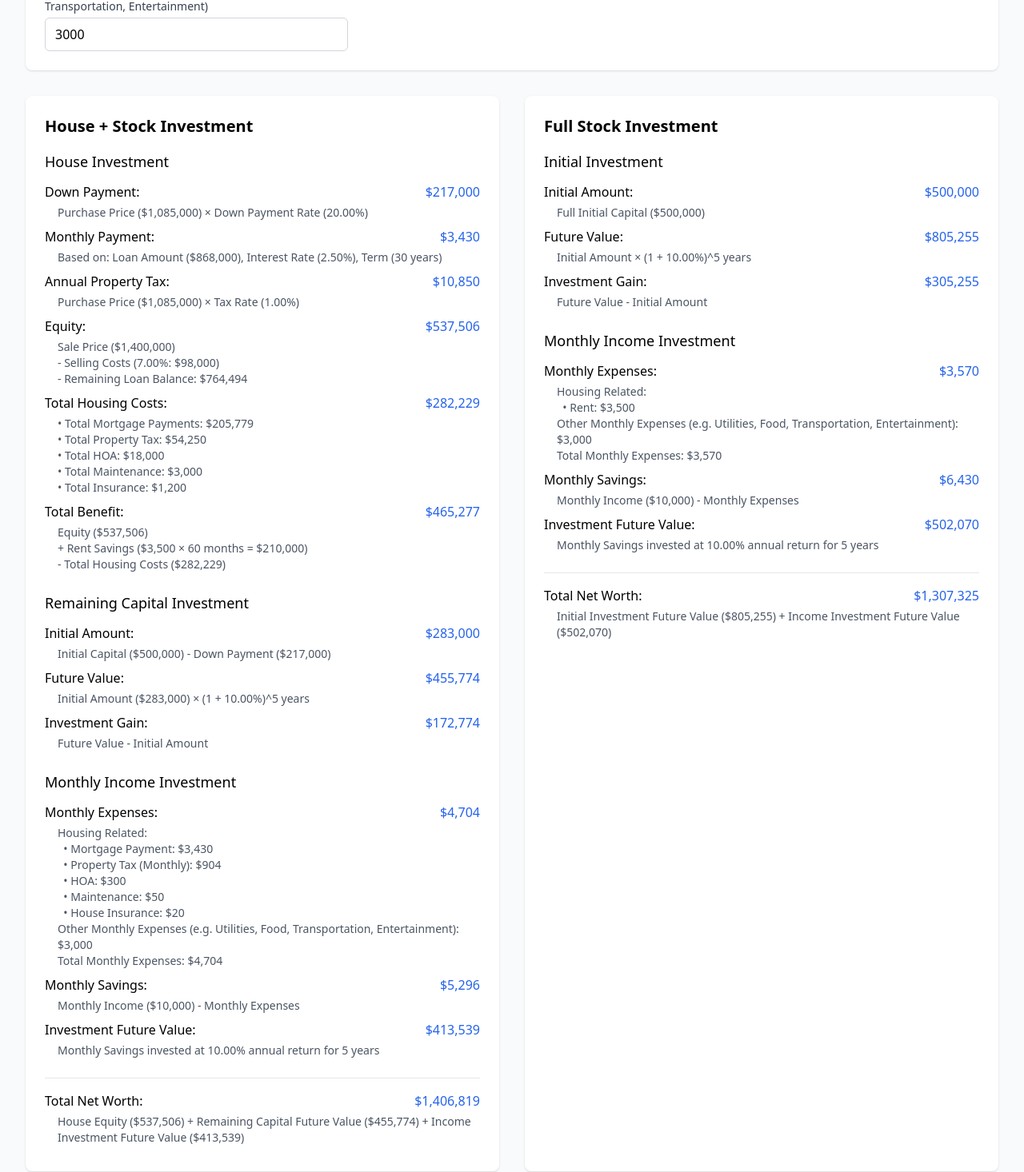
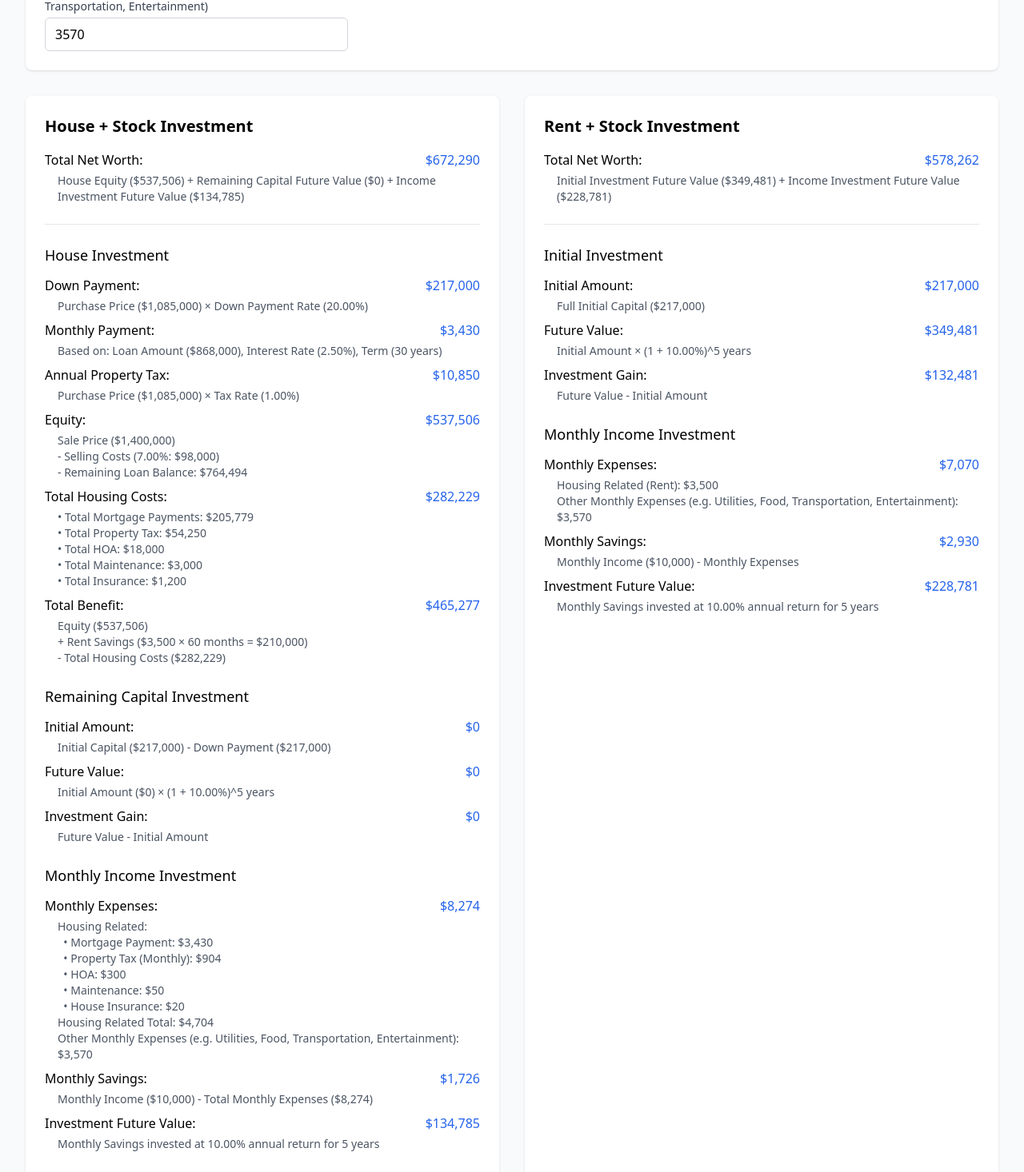
Before and after one commit to AICrafterZheng/danny_mono, a React (Create React App) app in the folder investment/: page / in a window 1280 px wide. Shown: the part 600-2066 px from the top of the page at 80% size. Built offline with nearby package versions, Linux system fonts and the light colour scheme.

Commit message:
fixed other monthly expenses

```diff
--- a/investment/src/App.js
+++ b/investment/src/App.js
@@ -44,7 +44,7 @@ const debounce = (func, wait) => {
 
 function App() {
   const [inputs, setInputs] = useState({
-    initialCapital: 500000,
+    initialCapital: 217000,
     monthlyIncome: 10000,
     purchasePrice: 1085000,
     downPaymentPercent: 0.20,
@@ -59,7 +59,7 @@ function App() {
     sellingCostPercent: 0.07,
     monthlyRent: 3500,
     stockInvestmentReturn: 0.10,
-    monthlyExpenses: 3000
+    otherMonthlyExpenses: 3570
   });
 
   const [results, setResults] = useState(null);
@@ -150,8 +150,8 @@ function App() {
               <div key={key} className="flex flex-col">
                 <label className="text-sm font-medium text-gray-700 mb-1">
                   {key === 'stockInvestmentReturn' ?
-                    'Stock Investment Return (e.g. S&P500)' :
-                    key === 'monthlyExpenses' ?
+                    'Stock Investment Return (e.g. S&P 500)' :
+                    key === 'otherMonthlyExpenses' ?
                     'Other Monthly Expenses (e.g. Utilities, Food, Transportation, Entertainment)' :
                     key
                       .replace(/([A-Z])/g, ' $1')
@@ -188,6 +188,13 @@ function App() {
               <div className="bg-white rounded-lg shadow p-6">
                 <h2 className="text-xl font-semibold mb-4">House + Stock Investment</h2>
                 <div className="space-y-6">
+                  <div className="pb-4 border-b">
+                    <CalcDetail
+                      label="Total Net Worth"
+                      value={results.house_scenario.total_net_worth}
+                      calculation={`House Equity (${formatCurrency(results.house_scenario.housing_results.buy_and_sell.equity_gain)}) + Remaining Capital Future Value (${formatCurrency(results.house_scenario.remaining_capital_investment.future_value)}) + Income Investment Future Value (${formatCurrency(results.house_scenario.income_investment.savings.investment_value)})`}
+                    />
+                  </div>
                   <div>
                     <h3 className="font-medium text-lg mb-3">House Investment</h3>
                     <CalcDetail
@@ -303,15 +310,35 @@ function App() {
                           <br />&nbsp;&nbsp;• HOA: {formatCurrency(inputs.hoaMonthly)}
                           <br />&nbsp;&nbsp;• Maintenance: {formatCurrency(inputs.maintenanceMonthly)}
                           <br />&nbsp;&nbsp;• House Insurance: {formatCurrency(inputs.insuranceMonthly)}
-                          <br />Other Monthly Expenses (e.g. Utilities, Food, Transportation, Entertainment): {formatCurrency(inputs.monthlyExpenses)}
-                          <br />Total Monthly Expenses: {formatCurrency(results.house_scenario.income_investment.inputs.monthly_expenses)}
+                          <br />Housing Related Total: {formatCurrency(
+                            results.house_scenario.housing_results.inputs.monthly_payment +
+                            results.house_scenario.housing_results.inputs.annual_property_tax / 12 +
+                            inputs.hoaMonthly +
+                            inputs.maintenanceMonthly +
+                            inputs.insuranceMonthly
+                          )}
+                          <br />Other Monthly Expenses (e.g. Utilities, Food, Transportation, Entertainment): {formatCurrency(inputs.otherMonthlyExpenses)}
                         </>
                       }
                     />
                     <CalcDetail
                       label="Monthly Savings"
-                      value={results.house_scenario.income_investment.inputs.monthly_savings}
-                      calculation={`Monthly Income (${formatCurrency(inputs.monthlyIncome)}) - Monthly Expenses`}
+                      value={inputs.monthlyIncome - (
+                        results.house_scenario.housing_results.inputs.monthly_payment +
+                        results.house_scenario.housing_results.inputs.annual_property_tax / 12 +
+                        inputs.hoaMonthly +
+                        inputs.maintenanceMonthly +
+                        inputs.insuranceMonthly +
+                        inputs.otherMonthlyExpenses
+                      )}
+                      calculation={`Monthly Income (${formatCurrency(inputs.monthlyIncome)}) - Total Monthly Expenses (${formatCurrency(
+                        results.house_scenario.housing_results.inputs.monthly_payment +
+                        results.house_scenario.housing_results.inputs.annual_property_tax / 12 +
+                        inputs.hoaMonthly +
+                        inputs.maintenanceMonthly +
+                        inputs.insuranceMonthly +
+                        inputs.otherMonthlyExpenses
+                      )})`}
                     />
                     <CalcDetail
                       label="Investment Future Value"
@@ -319,20 +346,20 @@ function App() {
                       calculation={`Monthly Savings invested at ${formatPercent(inputs.stockInvestmentReturn)} annual return for ${inputs.holdingPeriodYears} years`}
                     />
                   </div>
-                  <div className="pt-4 border-t">
-                    <CalcDetail
-                      label="Total Net Worth"
-                      value={results.house_scenario.total_net_worth}
-                      calculation={`House Equity (${formatCurrency(results.house_scenario.housing_results.buy_and_sell.equity_gain)}) + Remaining Capital Future Value (${formatCurrency(results.house_scenario.remaining_capital_investment.future_value)}) + Income Investment Future Value (${formatCurrency(results.house_scenario.income_investment.savings.investment_value)})`}
-                    />
-                  </div>
                 </div>
               </div>
 
               {/* Full Stock Scenario */}
               <div className="bg-white rounded-lg shadow p-6">
-                <h2 className="text-xl font-semibold mb-4">Full Stock Investment</h2>
+                <h2 className="text-xl font-semibold mb-4">Rent + Stock Investment</h2>
                 <div className="space-y-6">
+                  <div className="pb-4 border-b">
+                    <CalcDetail
+                      label="Total Net Worth"
+                      value={results.full_stock_scenario.total_net_worth}
+                      calculation={`Initial Investment Future Value (${formatCurrency(results.full_stock_scenario.initial_investment.future_value)}) + Income Investment Future Value (${formatCurrency(results.full_stock_scenario.income_investment.savings.investment_value)})`}
+                    />
+                  </div>
                   <div>
                     <h3 className="font-medium text-lg mb-3">Initial Investment</h3>
                     <CalcDetail
@@ -358,10 +385,8 @@ function App() {
                       value={results.full_stock_scenario.income_investment.inputs.monthly_expenses}
                       calculation={
                         <>
-                          Housing Related:
-                          <br />&nbsp;&nbsp;• Rent: {formatCurrency(inputs.monthlyRent)}
-                          <br />Other Monthly Expenses (e.g. Utilities, Food, Transportation, Entertainment): {formatCurrency(inputs.monthlyExpenses)}
-                          <br />Total Monthly Expenses: {formatCurrency(results.full_stock_scenario.income_investment.inputs.monthly_expenses)}
+                          Housing Related (Rent): {formatCurrency(inputs.monthlyRent)}
+                          <br />Other Monthly Expenses (e.g. Utilities, Food, Transportation, Entertainment): {formatCurrency(inputs.otherMonthlyExpenses)}
                         </>
                       }
                     />
@@ -374,13 +399,6 @@ function App() {
                       label="Investment Future Value"
                       value={results.full_stock_scenario.income_investment.savings.investment_value}
                       calculation={`Monthly Savings invested at ${formatPercent(inputs.stockInvestmentReturn)} annual return for ${inputs.holdingPeriodYears} years`}
-                    />
-                  </div>
-                  <div className="pt-4 border-t">
-                    <CalcDetail
-                      label="Total Net Worth"
-                      value={results.full_stock_scenario.total_net_worth}
-                      calculation={`Initial Investment Future Value (${formatCurrency(results.full_stock_scenario.initial_investment.future_value)}) + Income Investment Future Value (${formatCurrency(results.full_stock_scenario.income_investment.savings.investment_value)})`}
                     />
                   </div>
                 </div>
--- a/investment/src/utils/calculations.js
+++ b/investment/src/utils/calculations.js
@@ -55,7 +55,7 @@ export const calculateInvestmentScenarios = ({
   sellingCostPercent,
   monthlyRent,
   stockInvestmentReturn,
-  monthlyExpenses,
+  otherMonthlyExpenses,
 }) => {
   // Calculate house purchase scenario
   const downPayment = purchasePrice * downPaymentPercent;
@@ -76,10 +76,8 @@ export const calculateInvestmentScenarios = ({
   const sellingCosts = salePrice * sellingCostPercent;
 
   // Calculate total monthly expenses for both scenarios
-  const otherMonthlyExpenses = Object.values(monthlyExpenses).reduce((sum, expense) => sum + expense, 0);
-
   const houseMonthlyExpenses = monthlyPayment + monthlyPropertyTax + hoaMonthly + maintenanceMonthly + insuranceMonthly + otherMonthlyExpenses;
-  const rentMonthlyExpenses = monthlyRent + maintenanceMonthly + insuranceMonthly + otherMonthlyExpenses;
+  const rentMonthlyExpenses = monthlyRent + otherMonthlyExpenses;
 
   // House scenario calculations
   const houseCosts = totalMortgagePayments + totalPropertyTax + totalHoa + totalMaintenance + totalInsurance;
```
